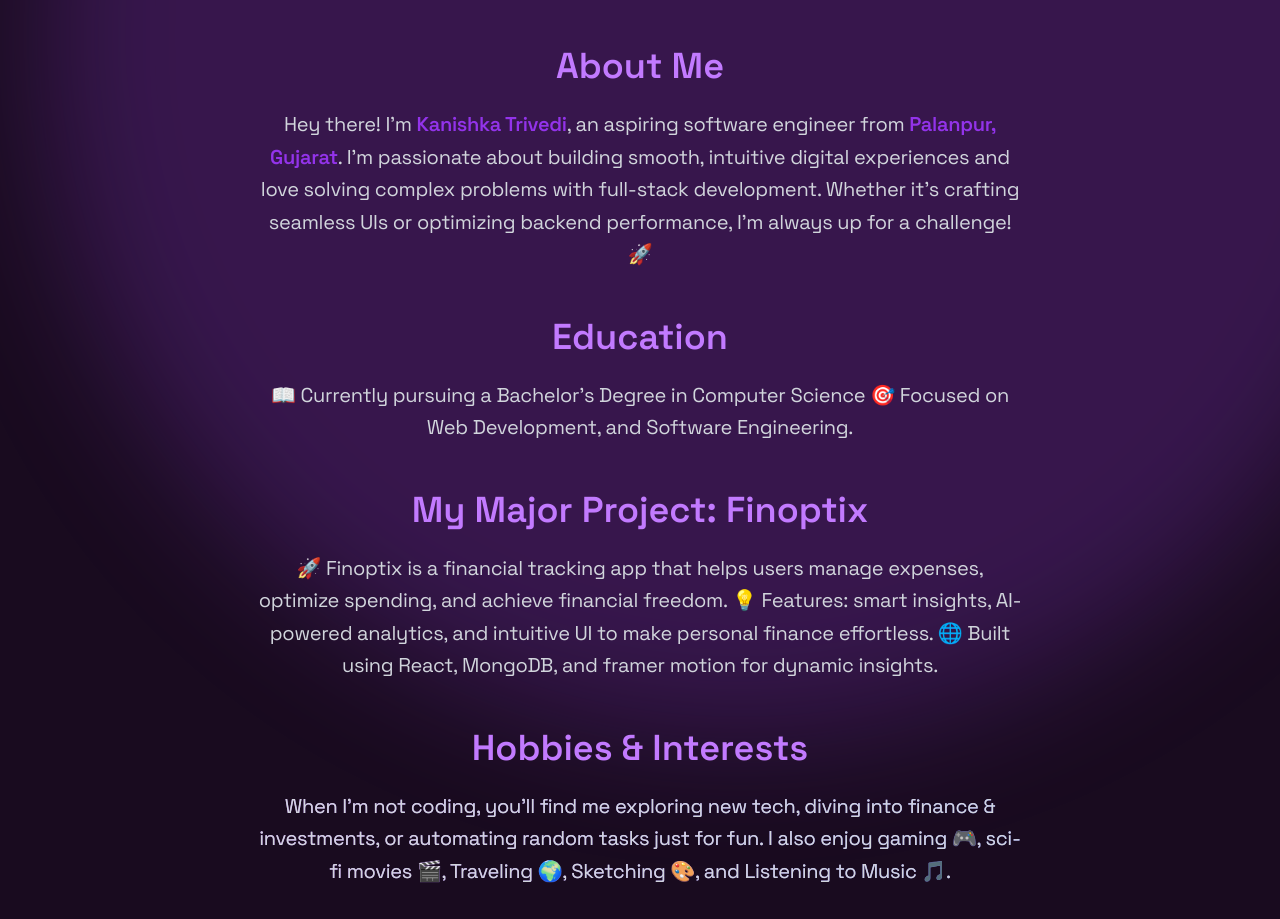
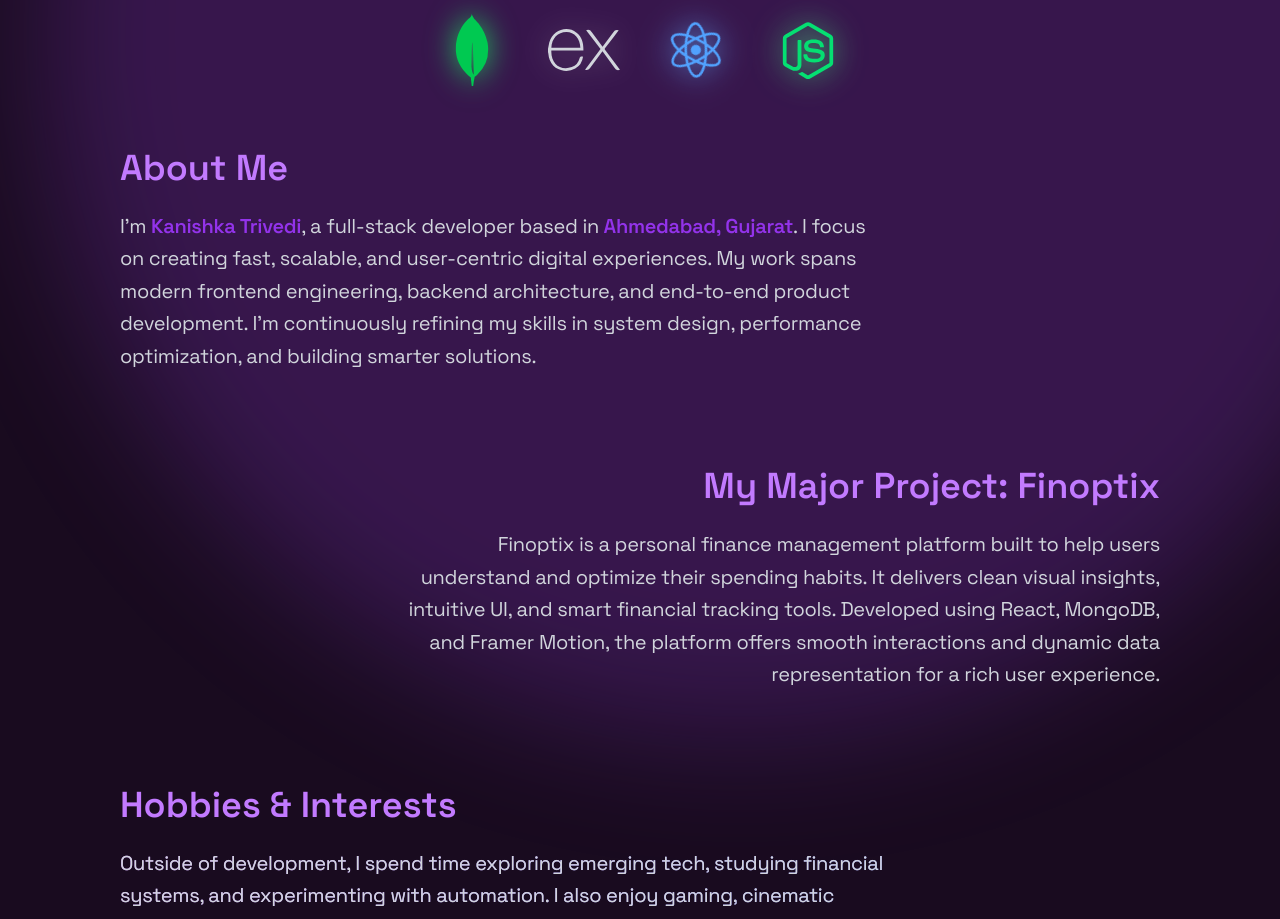
Before and after one commit to Kanishka-Trivedi/Portfolio-Website, a React (Vite) app in the folder portfolio/: page / in a window 1280 px wide. Shown: the part 760-1679 px from the top of the page. Built offline with nearby package versions, Linux system fonts and the light colour scheme.

Commit message:
Hero Section Updated

```diff
--- a/portfolio/src/components/Hero.jsx
+++ b/portfolio/src/components/Hero.jsx
@@ -372,12 +372,10 @@
   AiOutlineLinkedin,
 } from "react-icons/ai";
 import {
-  DiCss3,
-  DiHtml5,
-  DiJavascript1,
   DiNodejsSmall,
   DiReact,
 } from "react-icons/di";
+import { SiMongodb, SiExpress } from "react-icons/si";
 import { motion } from "framer-motion";
 
 const Hero = () => {
@@ -505,7 +503,7 @@
       </div>
 
       {/* 🔵 Tech Stack */}
-      <motion.div
+      {/* <motion.div
         initial={{ opacity: 0 }}
         whileInView={{ opacity: 1 }}
         viewport={{ once: true }}
@@ -514,71 +512,105 @@
       >
         <p className="w-full text-gray-300 mb-4">My Tech Stack</p>
         <div className="flex justify-center gap-4">
-          <DiHtml5 className="text-orange-600" />
-          <DiCss3 className="text-blue-600" />
+  <SiMongodb className="text-green-500 text-6xl drop-shadow-xl" />
+  <SiExpress className="text-gray-400 text-6xl drop-shadow-xl" />
           <DiJavascript1 className="text-yellow-500" />
           <DiReact className="text-blue-500" />
           <DiNodejsSmall className="text-green-500" />
         </div>
+      </motion.div> */}
+
+
+      {/* 🔵 Tech Stack (MERN) */}
+      <motion.div
+        initial={{ opacity: 0 }}
+        whileInView={{ opacity: 1 }}
+        viewport={{ once: true }}
+        transition={{ duration: 1, delay: 0.5 }}
+        className="py-16"
+      >
+        <h2 className="text-center text-3xl sm:text-4xl md:text-5xl text-purple-400 font-semibold mb-10">
+          My Tech Stack (MERN)
+        </h2>
+
+        <div className="flex flex-wrap justify-center gap-10">
+
+          {/* MongoDB */}
+          <SiMongodb className="text-green-500 text-7xl drop-shadow-[0_0_15px_#22c55e]" />
+
+          {/* Express */}
+          <SiExpress className="text-gray-300 text-7xl drop-shadow-[0_0_15px_#ffffff50]" />
+
+          {/* React */}
+          <DiReact className="text-blue-400 text-7xl animate-spin drop-shadow-[0_0_15px_#60a5fa]" />
+
+          {/* Node.js */}
+          <DiNodejsSmall className="text-green-400 text-7xl drop-shadow-[0_0_15px_#4ade80]" />
+        </div>
       </motion.div>
 
-      {/* 🟢 About Me Section */}
-      <motion.div className="text-gray-300 mb-12 text-center">
+
+      {/* 🟢 About Me — LEFT aligned */}
+      <motion.div className="text-gray-300 mb-24 text-left md:ml-12 ml-2">
         <h2 className="text-3xl sm:text-4xl md:text-5xl text-purple-400 font-semibold mb-6">
           About Me
         </h2>
-        <p className="text-lg sm:text-xl md:text-2xl max-w-3xl mx-auto">
-          Hey there! I’m <span className="text-purple-400 font-semibold">Kanishka Trivedi</span>, an aspiring software engineer from <span className="text-purple-400 font-semibold">Palanpur, Gujarat</span>.
-          I’m passionate about building smooth, intuitive digital experiences and love solving complex problems with full-stack development.
-          Whether it’s crafting seamless UIs or optimizing backend performance, I’m always up for a challenge! 🚀
-        </p>
 
-      </motion.div>
-
-      {/* 🟠 Education Section */}
-      <motion.div className="text-gray-300 mb-12 text-center">
-        <h2 className="text-3xl sm:text-4xl md:text-5xl text-purple-400 font-semibold mb-6">
-          Education
-        </h2>
-        <p className="text-lg sm:text-xl md:text-2xl max-w-3xl mx-auto">
-          📖 Currently pursuing a Bachelor's Degree in Computer Science
-          🎯 Focused on Web Development, and Software Engineering.
+        <p className="text-lg sm:text-xl md:text-2xl max-w-3xl leading-relaxed">
+          I’m <span className="text-purple-400 font-semibold">Kanishka Trivedi</span>,
+          a full-stack developer based in
+          <span className="text-purple-400 font-semibold"> Ahmedabad, Gujarat</span>.
+          I focus on creating fast, scalable, and user-centric digital experiences.
+          My work spans modern frontend engineering, backend architecture, and
+          end-to-end product development. I’m continuously refining my skills in
+          system design, performance optimization, and building smarter solutions.
         </p>
       </motion.div>
 
-      {/* 🔴 Finoptix Project */}
-      <motion.div className="text-gray-300 mb-12 text-center">
+
+
+
+      {/* 🔴 Finoptix — RIGHT aligned */}
+      <motion.div className="text-gray-300 mb-24 text-right md:mr-12 mr-2">
         <h2 className="text-3xl sm:text-4xl md:text-5xl text-purple-400 font-semibold mb-6">
           My Major Project: Finoptix
         </h2>
-        <p className="text-lg sm:text-xl md:text-2xl max-w-3xl mx-auto">
-          🚀 Finoptix is a financial tracking app that helps users manage
-          expenses, optimize spending, and achieve financial freedom.
-          💡 Features: smart insights, AI-powered analytics, and intuitive UI
-          to make personal finance effortless.
-          🌐 Built using React, MongoDB, and framer motion for dynamic
-          insights.
+
+        <p className="text-lg sm:text-xl md:text-2xl max-w-3xl ml-auto leading-relaxed">
+          Finoptix is a personal finance management platform built to help users
+          understand and optimize their spending habits. It delivers clean visual
+          insights, intuitive UI, and smart financial tracking tools. Developed using
+          React, MongoDB, and Framer Motion, the platform offers smooth interactions
+          and dynamic data representation for a rich user experience.
         </p>
       </motion.div>
 
-      <motion.div className="text-gray-300 mb-12 text-center">
+
+
+
+      {/* 🟣 Hobbies & Interests — LEFT aligned again */}
+      <motion.div className="text-gray-300 mb-24 text-left md:ml-12 ml-2">
         <h2 className="text-3xl sm:text-4xl md:text-5xl text-purple-400 font-semibold mb-6">
           Hobbies & Interests
         </h2>
+
         <motion.p
-          className="text-lg sm:text-xl md:text-2xl max-w-3xl mx-auto
-               text-gray-300 bg-gradient-to-r from-purple-400 to-indigo-400
-               inline-block bg-clip-text"
+          className="text-lg sm:text-xl md:text-2xl max-w-3xl
+               bg-gradient-to-r from-purple-400 to-indigo-400
+               inline-block bg-clip-text leading-relaxed"
           initial={{ opacity: 0, y: 20 }}
           whileInView={{ opacity: 1, y: 0 }}
           viewport={{ once: true }}
           transition={{ duration: 1, delay: 0.2 }}
         >
-          When I’m not coding, you’ll find me exploring new tech,
-          diving into finance & investments, or automating random tasks just for fun.
-          I also enjoy gaming 🎮, sci-fi movies 🎬, Traveling 🌍, Sketching 🎨, and Listening to Music 🎵.
+          Outside of development, I spend time exploring emerging tech,
+          studying financial systems, and experimenting with automation.
+          I also enjoy gaming, cinematic storytelling, travel, sketching,
+          and music — all of which help me stay creative and inspired.
         </motion.p>
       </motion.div>
+
+
 
 
       <motion.div className="text-gray-300 mb-12 text-center">
```
